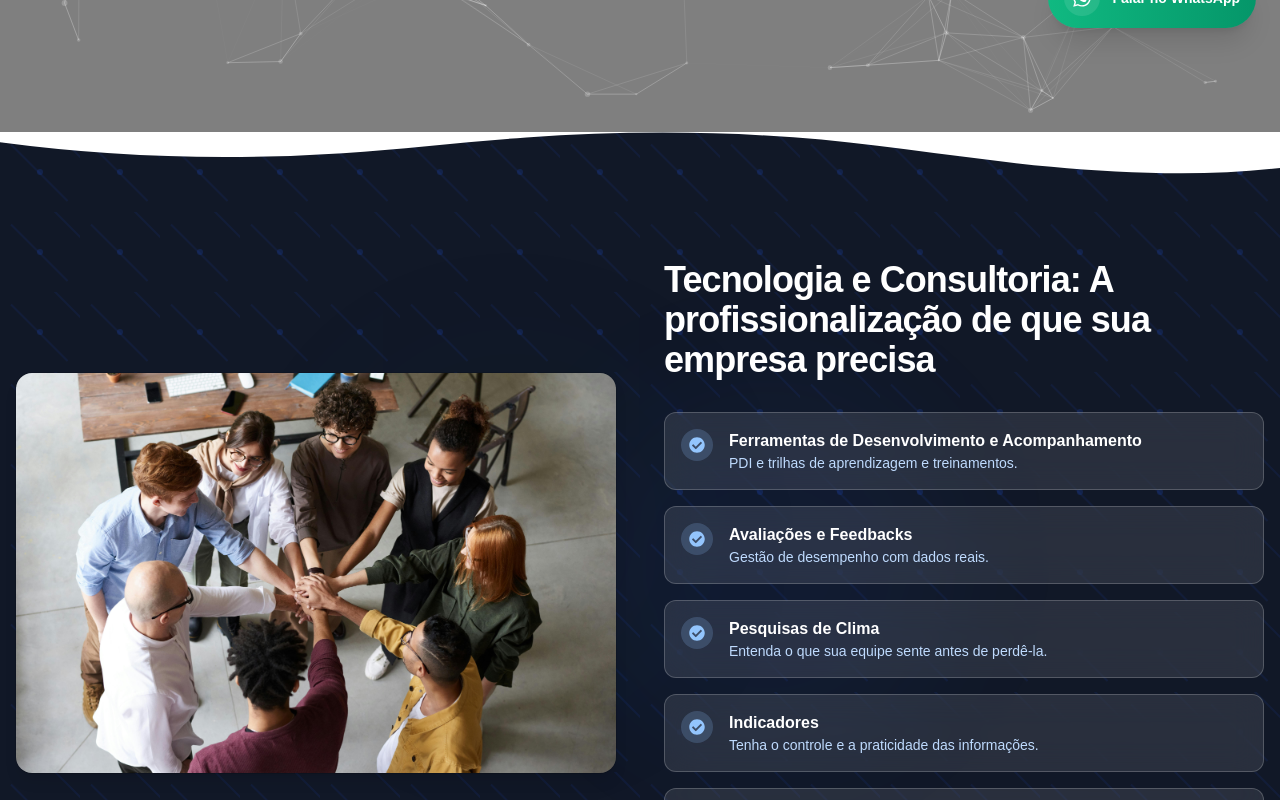
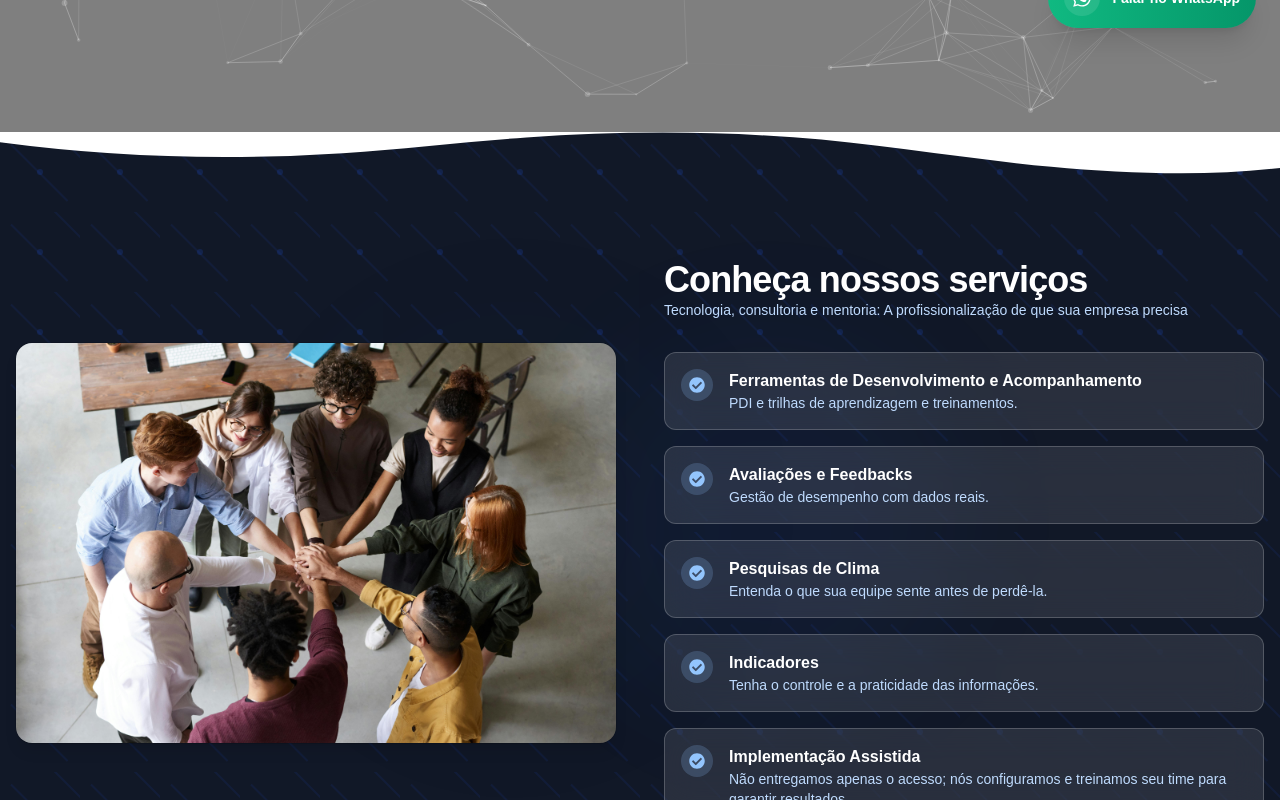
Before and after one commit to MarcosCantarutti/lp_desenvolvimento_2025, a React (Vite) app: page / in a window 1280 px wide. Shown: the part 748-1548 px from the top of the page. Built offline with nearby package versions, Linux system fonts and the light colour scheme.

Commit message:
ajuste 404

```diff
--- a/src/Components/Organisms/HIMTIChatSection.tsx
+++ b/src/Components/Organisms/HIMTIChatSection.tsx
@@ -76,9 +76,10 @@ const HIMTIChatSection: React.FC = () => {
             </div>
             <div className="text-center lg:text-left">
               <h2 className="text-3xl lg:text-4xl font-extrabold tracking-tight">
-                Tecnologia e Consultoria: A profissionalização de que sua
-                empresa precisa
+                Conheça nossos serviços
               </h2>
+              <h3 className="text-sm text-blue-200">Tecnologia, consultoria e mentoria: A profissionalização de que sua
+              empresa precisa</h3>
               <div className="mt-8 text-left space-y-4">
                 {features.map((feature) => (
                   <motion.div
--- a/src/Components/Organisms/NotFoundHero.tsx
+++ b/src/Components/Organisms/NotFoundHero.tsx
@@ -10,10 +10,10 @@ const NotFoundHero: React.FC = () => {
             <span className="sr-only">Error</span>404
           </h2>
           <p className="text-2xl md:text-3xl dark:text-gray-300">
-            Maaf. Sepertinya Kamu Tersesat
+            Desculpe. Parece que você está perdido. Vamos te ajudar a encontrar o caminho certo.
           </p>
           <Button variant="secondary" as="Link" to="/">
-            Back To Home
+            Voltar para a página inicial
           </Button>
         </div>
       </div>
```
